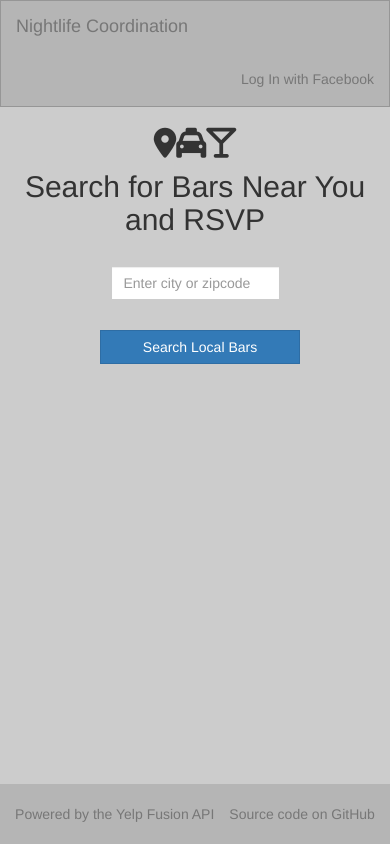
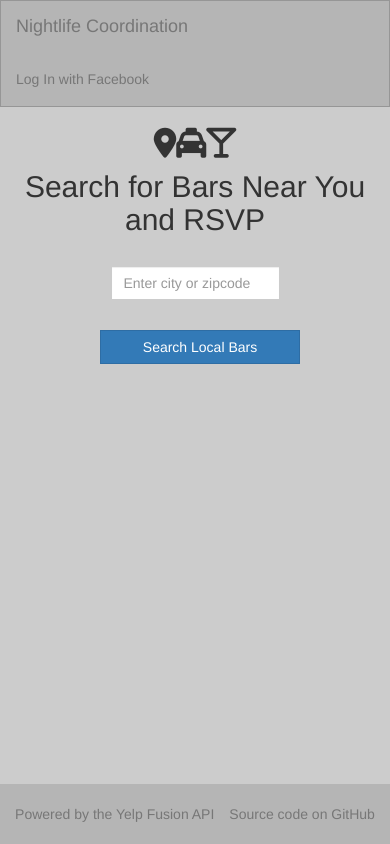
Before and after one commit to saracarlile/nightlife-app, a website: page public/index.html in a window 390 px wide. Drawn offline with nearby package versions, Linux system fonts and the light colour scheme.

Commit message:
fix media query

```diff
--- a/public/css/styles.css
+++ b/public/css/styles.css
@@ -158,6 +158,6 @@ li {
 
 @media only screen and (max-width: 800px) {
     .pull-right {
-    float: left;
+    float: left !important;
     }
 }
```
